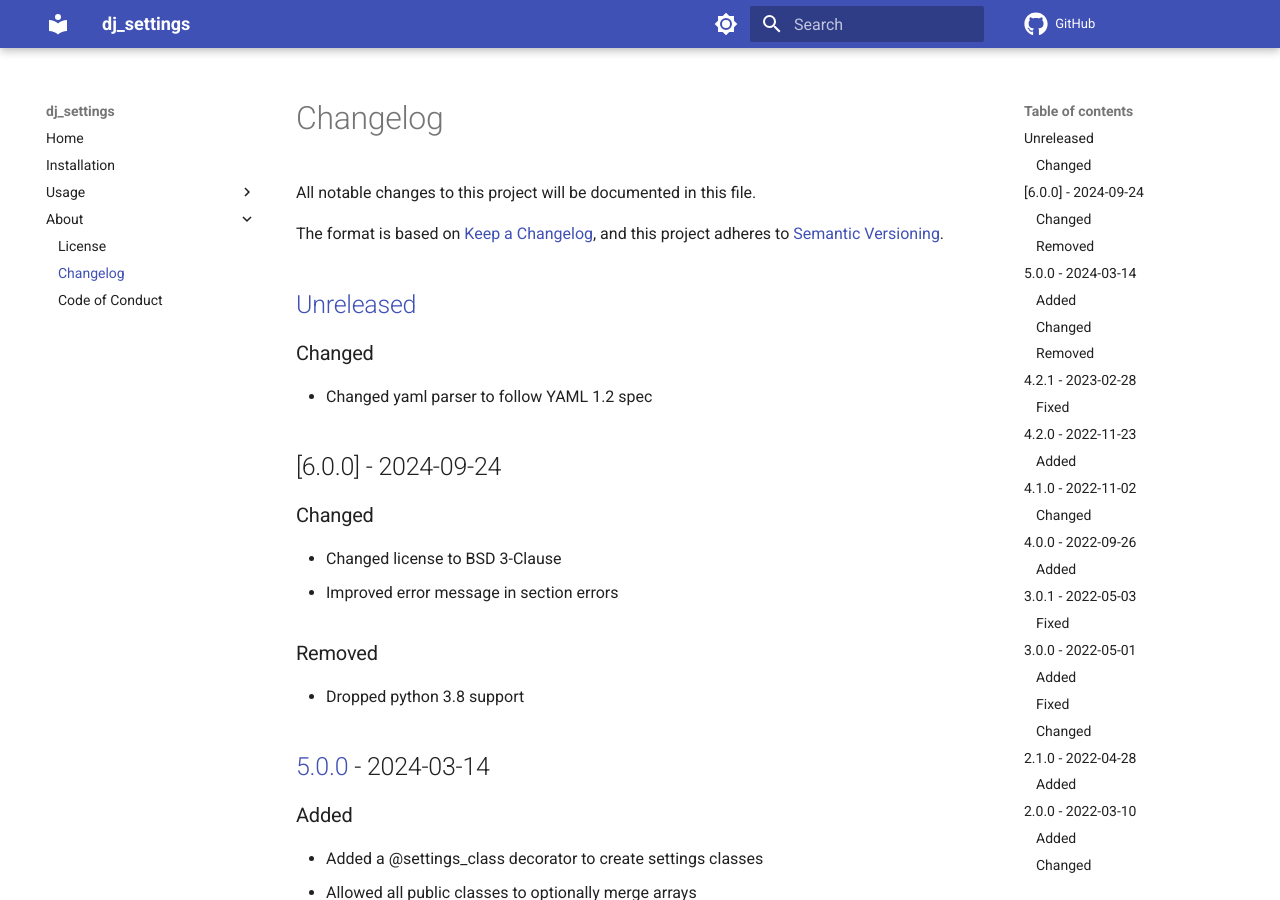
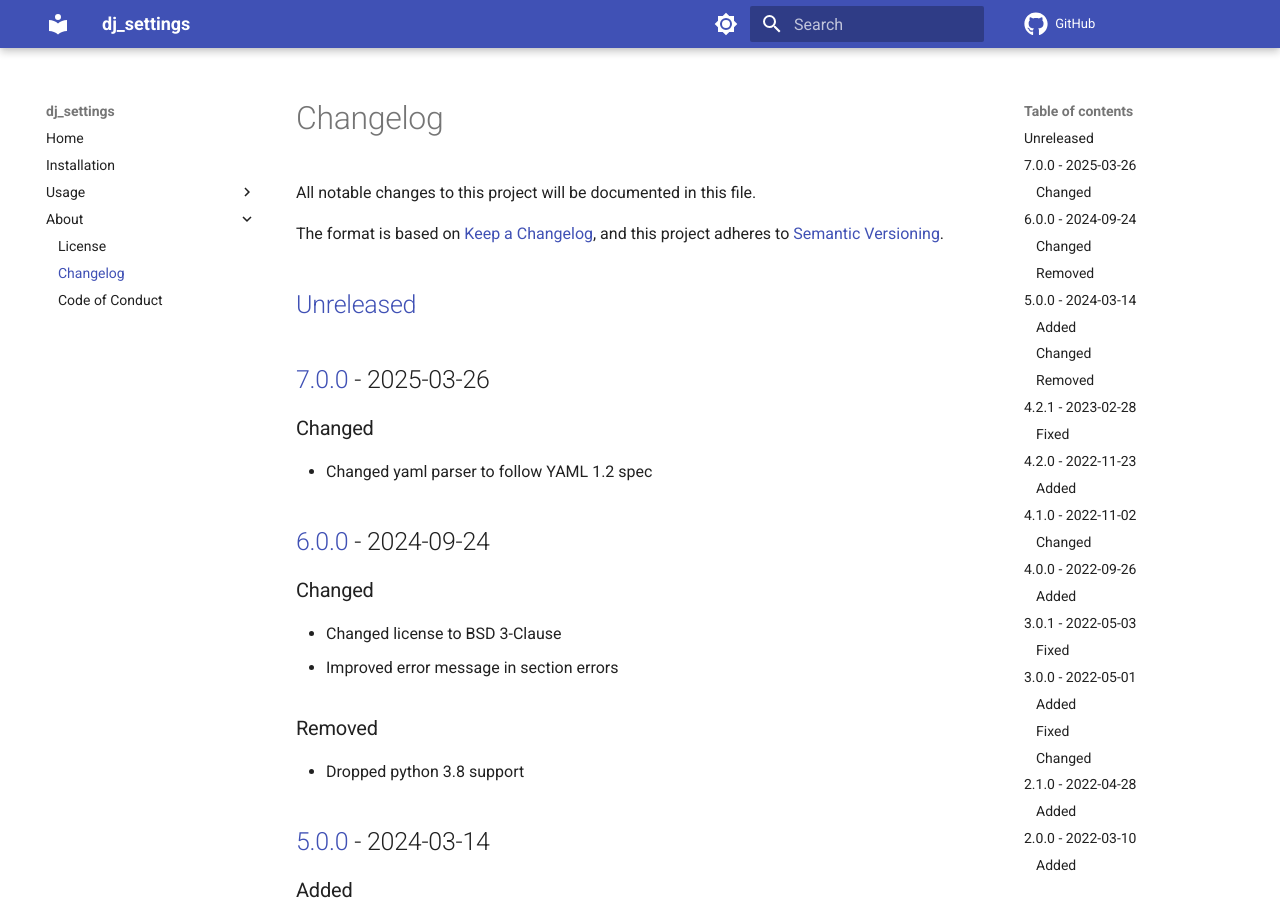
Before and after one commit to spapanik/dj_settings, an MkDocs documentation site: the page built from docs/CHANGELOG.md, in a window 1280 px wide and 900 px high. Built offline with MkDocs 1.6.1 and Material for MkDocs 9.7.7, drawn with Linux system fonts in a browser that asks for light colours; comment, search, counter and statistics services are not loaded.

Commit message:
🔖 Bump version

```diff
--- a/docs/CHANGELOG.md
+++ b/docs/CHANGELOG.md
@@ -5,6 +5,8 @@ All notable changes to this project will be documented in this file.
 The format is based on [Keep a Changelog], and this project adheres to [Semantic Versioning].
 
 ## [Unreleased]
+
+## [7.0.0] - 2025-03-26
 
 ### Changed
 
@@ -149,8 +151,9 @@ The format is based on [Keep a Changelog], and this project adheres to [Semantic
 
 [Keep a Changelog]: https://keepachangelog.com/en/1.0.0/
 [Semantic Versioning]: https://semver.org/spec/v2.0.0.html
-[Unreleased]: https://github.com/spapanik/dj_settings/compare/v6.0.0...main
-[5.0.0]: https://github.com/spapanik/dj_settings/compare/v5.0.0...v6.0.0
+[Unreleased]: https://github.com/spapanik/dj_settings/compare/v7.0.0...main
+[7.0.0]: https://github.com/spapanik/dj_settings/compare/v6.0.0...v7.0.0
+[6.0.0]: https://github.com/spapanik/dj_settings/compare/v5.0.0...v6.0.0
 [5.0.0]: https://github.com/spapanik/dj_settings/compare/v4.2.1...v5.0.0
 [4.2.1]: https://github.com/spapanik/dj_settings/compare/v4.2.0...v4.2.1
 [4.2.0]: https://github.com/spapanik/dj_settings/compare/v4.1.0...v4.2.0
--- a/pyproject.toml
+++ b/pyproject.toml
@@ -6,7 +6,7 @@ build-backend = "phosphorus.construction.api"
 
 [project]
 name = "dj_settings"
-version = "6.0.0"
+version = "7.0.0"
 
 authors = [
     { name = "Stephanos Kuma", email = "stephanos@kuma.ai" },
```
